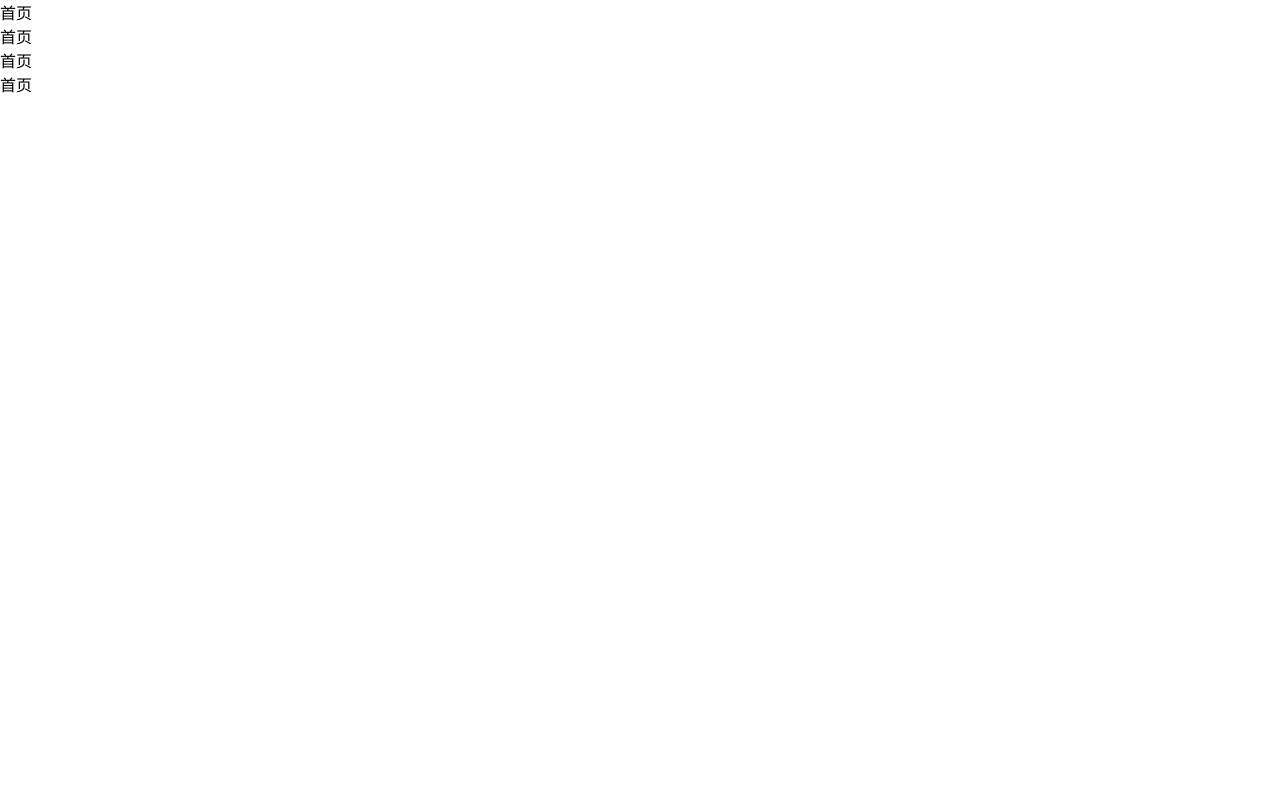
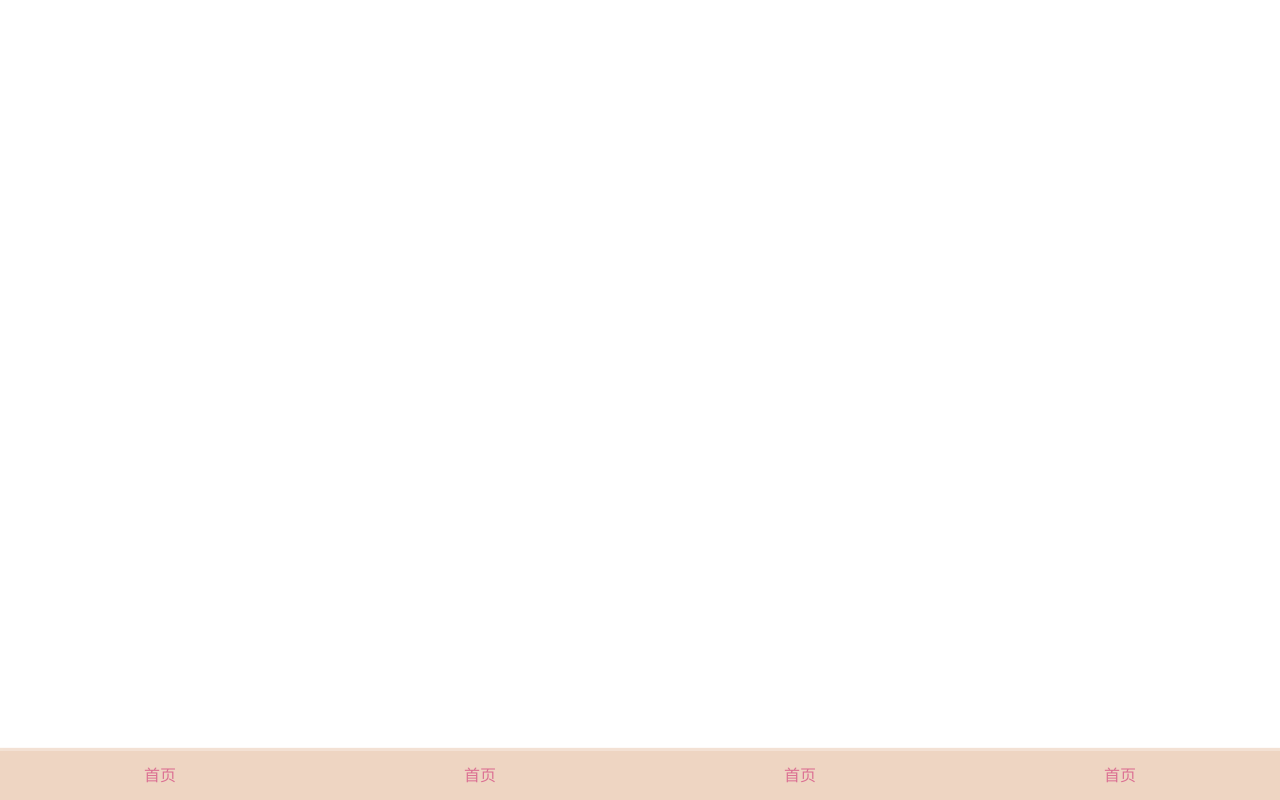
Before and after one commit to chen991021s/Vue, a Vue app: page / in a window 1280 px wide. Built offline with nearby package versions, Linux system fonts and the light colour scheme.

Commit message:
'添加'

```diff
--- a/src/App.vue
+++ b/src/App.vue
@@ -1,14 +1,18 @@
 <template>
   <div id="app">
-    <ul>
-      <li>首页</li>
-      <li>首页</li>
-      <li>首页</li>
-     <li>首页</li>
-    </ul>
+    <tab></tab>
   </div>
 </template>
 
+<script>
+import tab from './components/tab/tab.vue'
+export default {
+  name:'app',
+  components:{
+    tab
+  }
+}
+</script>
 <style>
 @import "./assets/css/app.css";
 
```
